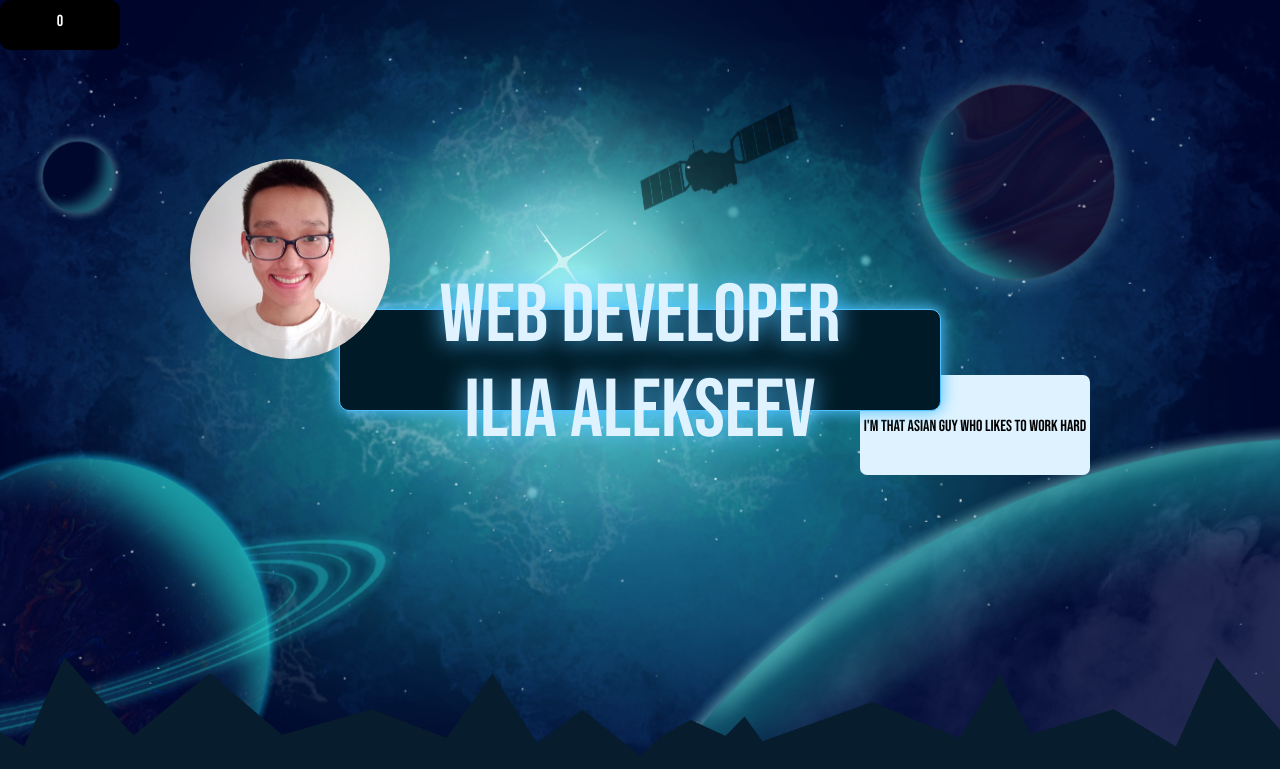
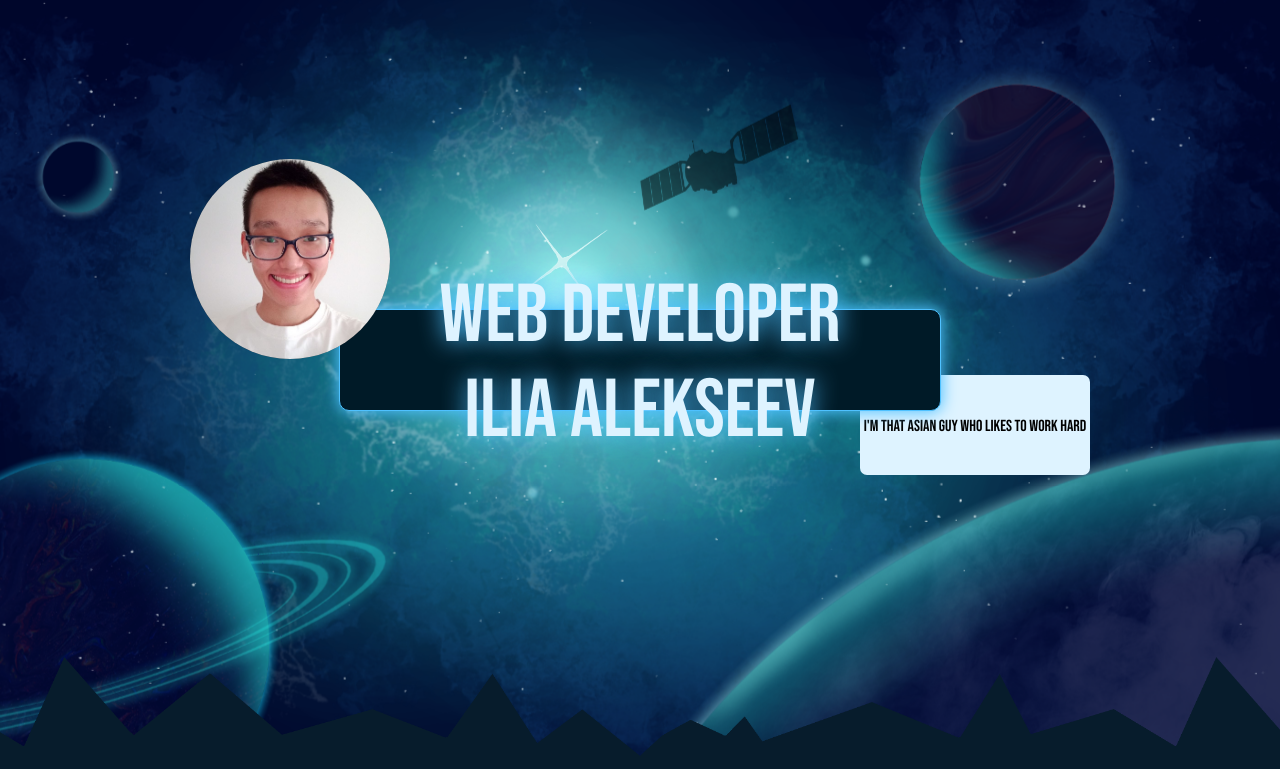
Before and after one commit to Drunken1sailor/aleksite, a React (Vite) app: page / in a window 1280 px wide. Shown: the top 769 px of the page. Built offline with nearby package versions, Linux system fonts and the light colour scheme.

Commit message:
scrollPosCount Remove

```diff
--- a/src/App.tsx
+++ b/src/App.tsx
@@ -52,9 +52,9 @@ function App() {
       <div className="body__background">
         <img src={bodyBg}/>
       </div>
-      <div className="scrollPosCount">
+      {/* <div className="scrollPosCount">
           {scrollPos}
-      </div>
+      </div> */}
       <Header scrollPos={scrollPos}/>
       <SkillsSection scrollPos={scrollPos}/>
       <PortfolioSection
```
